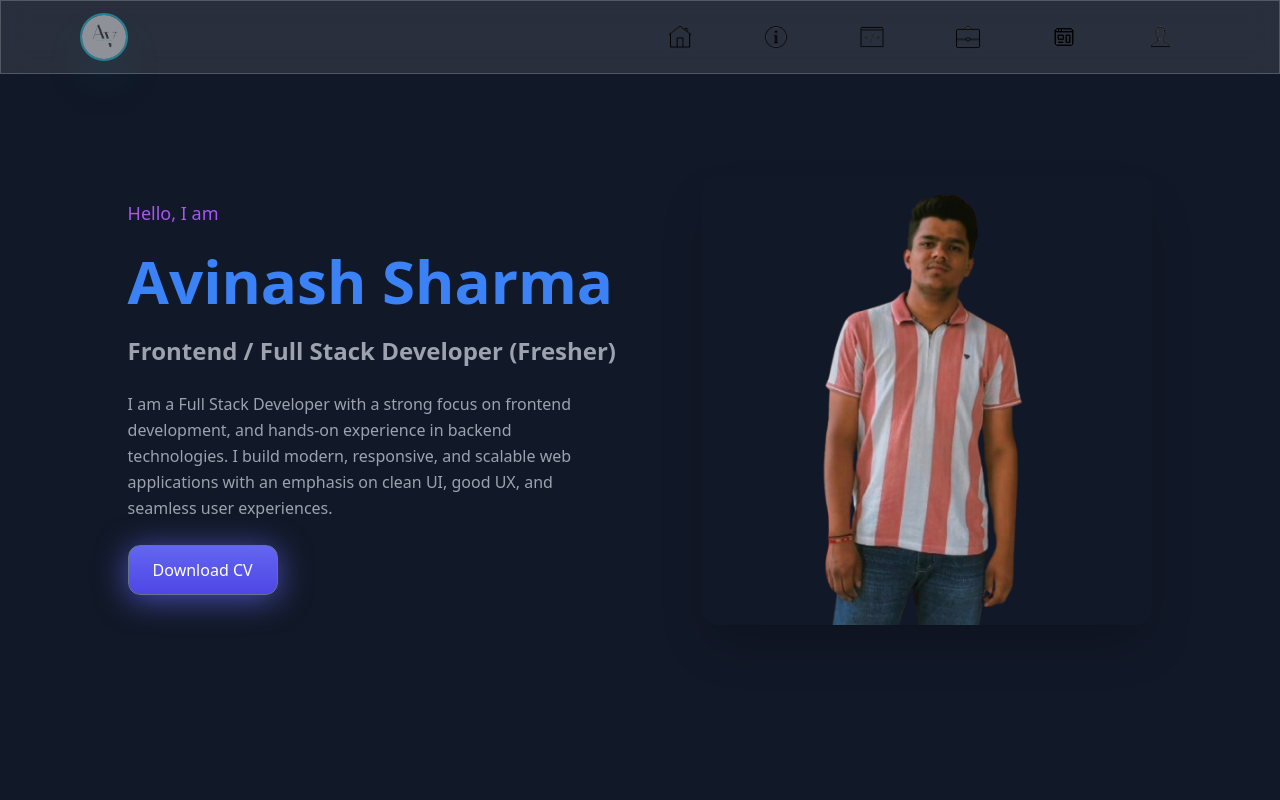
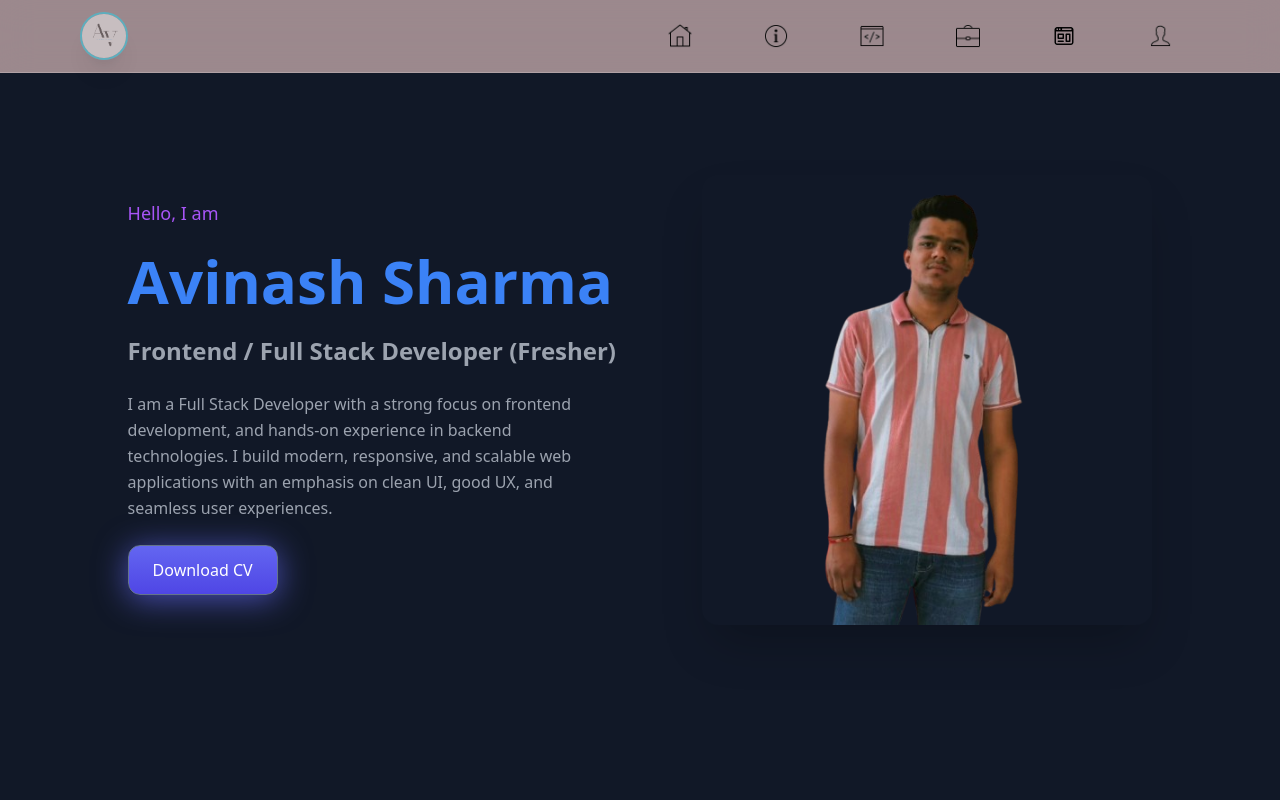
Before and after one commit to Avinash07x/Avinashx2, a React (Vite) app in the folder Avinash/: page / in a window 1280 px wide. Shown: the top 800 px of the page. Built offline with nearby package versions, Linux system fonts and the light colour scheme.

Commit message:
fix Navbar

```diff
--- a/Avinash/src/components/Navbar.jsx
+++ b/Avinash/src/components/Navbar.jsx
@@ -15,7 +15,7 @@ const Navbar = () => {
 
   useEffect(() => {
     const handleScroll = () => {
-      setNavBackground(window.scrollY > 100);
+      setNavBackground(window.scrollY > 80);
     };
     window.addEventListener("scroll", handleScroll);
     return () => window.removeEventListener("scroll", handleScroll);
@@ -32,19 +32,27 @@ const Navbar = () => {
 
   return (
     <nav
-      className={`fixed top-0 w-full z-50 transition-all duration-500 ${
-        navBackground
-          ? "bg-white/20 backdrop-blur-xl border border-white/30 shadow-lg"
-          : "bg-white/10 backdrop-blur-md border border-white/20"
-      }`}
+      className="fixed top-0 w-full z-50 transition-all duration-500"
+      style={{
+        background: navBackground
+          ? "rgba(255,255,255,0.7)"
+          : "rgba(216, 185, 185, 0.7)",
+        backdropFilter: "blur(18px)",
+        WebkitBackdropFilter: "blur(18px)",
+        borderBottom: "1px solid rgba(255,255,255,0.2)",
+        boxShadow: navBackground
+          ? "0 8px 30px rgba(0,0,0,0.2)"
+          : "none",
+      }}
     >
       <div className="max-w-6xl mx-auto px-4 flex justify-between items-center py-3 relative">
+
         {/* LOGO */}
         <HashLink smooth to="/#" className="flex items-center z-50">
           <img
             src={logo}
             alt="Logo"
-            className="h-10 w-10 md:h-12 md:w-12 rounded-full border-2 border-cyan-400 animate-pulse hover:animate-none shadow-2xl shadow-cyan-500/50"
+            className="h-10 w-10 md:h-12 md:w-12 rounded-full border-2 border-cyan-400 animate-pulse hover:animate-none shadow-xl"
           />
         </HashLink>
 
@@ -55,12 +63,14 @@ const Navbar = () => {
               <HashLink
                 smooth
                 to={item.path}
-                className="flex items-center justify-center w-20 h-12 px-2 py-2 rounded-lg transition-all duration-300 relative"
+                className="flex items-center justify-center w-20 h-12 rounded-lg transition-all duration-300"
               >
-                <span className="absolute opacity-0 group-hover:opacity-100 text-purple-400 font-medium text-sm -translate-y-6 group-hover:translate-y-0 transition-all duration-300">
+                {/* TEXT ON HOVER */}
+                <span className="absolute opacity-0 group-hover:opacity-100 text-purple-900 font-bold text-sm -translate-y-6 group-hover:translate-y-0 transition-all duration-300">
                   {item.name}
                 </span>
 
+                {/* ICON */}
                 <img
                   src={item.icon}
                   alt={item.name}
@@ -77,29 +87,25 @@ const Navbar = () => {
           onClick={() => setMobileMenuOpen(!mobileMenuOpen)}
         >
           <div
-            className={`w-6 h-0.5 bg-white mb-1.5 transition-transform ${
-              mobileMenuOpen ? "rotate-45 translate-y-2" : ""
-            }`}
+            className={`w-6 h-0.5 bg-white mb-1.5 transition-transform ${mobileMenuOpen ? "rotate-45 translate-y-2" : ""
+              }`}
           />
           <div
-            className={`w-6 h-0.5 bg-white mb-1.5 transition-opacity ${
-              mobileMenuOpen ? "opacity-0" : ""
-            }`}
+            className={`w-6 h-0.5 bg-white mb-1.5 transition-opacity ${mobileMenuOpen ? "opacity-0" : ""
+              }`}
           />
           <div
-            className={`w-6 h-0.5 bg-white transition-transform ${
-              mobileMenuOpen ? "-rotate-45 -translate-y-2" : ""
-            }`}
+            className={`w-6 h-0.5 bg-white transition-transform ${mobileMenuOpen ? "-rotate-45 -translate-y-2" : ""
+              }`}
           />
         </button>
 
         {/* MOBILE MENU */}
         <div
-          className={`absolute top-full left-0 w-full bg-gray-900 border-b border-gray-700 shadow-xl md:hidden transition-all duration-300 ${
-            mobileMenuOpen
+          className={`absolute top-full left-0 w-full bg-gray-900/95 backdrop-blur-lg border-b border-gray-700 shadow-xl md:hidden transition-all duration-300 ${mobileMenuOpen
               ? "opacity-100 visible translate-y-0"
               : "opacity-0 invisible -translate-y-4"
-          }`}
+            }`}
         >
           <ul className="flex flex-col p-6 space-y-3">
             {menuItems.map((item) => (
@@ -117,6 +123,7 @@ const Navbar = () => {
             ))}
           </ul>
         </div>
+
       </div>
     </nav>
   );
```
